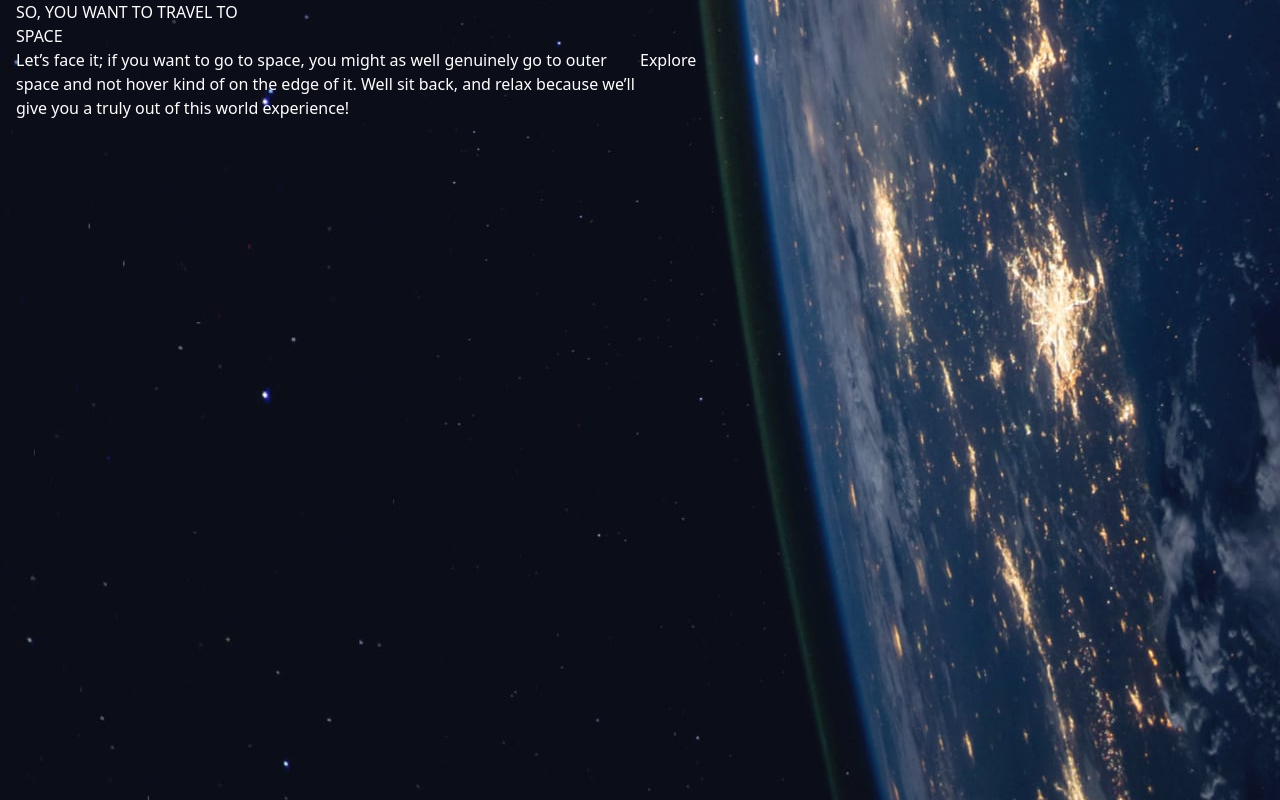
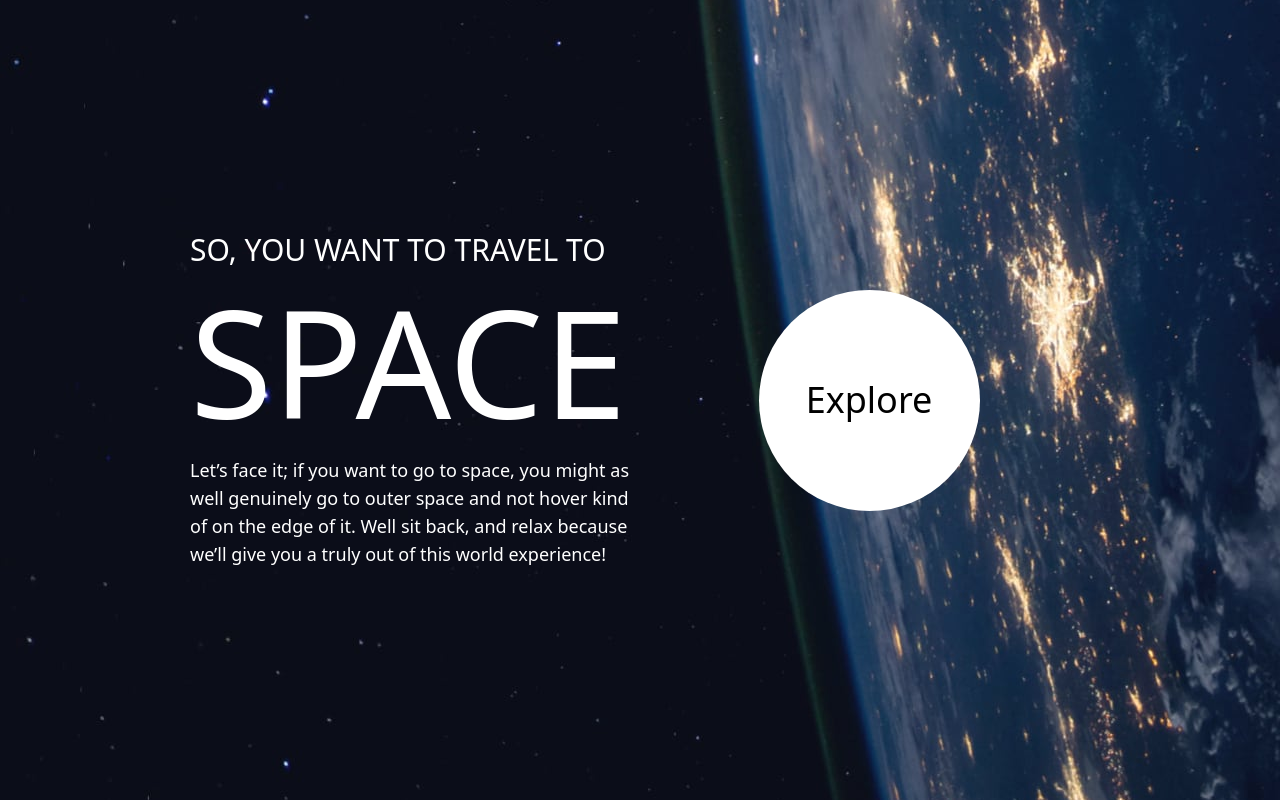
Before and after one commit to DimaProhorenko/spaceTourist, a React (Vite) app: page / in a window 1280 px wide. Built offline with nearby package versions, Linux system fonts and the light colour scheme.

Commit message:
ADD homepage jsx

```diff
--- a/src/pages/Home.jsx
+++ b/src/pages/Home.jsx
@@ -5,11 +5,15 @@ function Home() {
 	return (
 		<Section bgImage={bgImage}>
 			<div className="container">
-				<div className="flex items-center">
+				<div className="max-w-[500px] mx-auto flex flex-col justify-center min-h-screen gap-4 lg:max-w-[900px] lg:flex-row lg:items-center lg:justify-start text-center lg:text-left">
 					<div className="basis-1/2">
-						<h3 className="uppercase">So, You want to Travel to</h3>
-						<h1 className="uppercase">Space</h1>
-						<p>
+						<h3 className="uppercase text-base sm:text-lg md:text-3xl">
+							So, You want to Travel to
+						</h3>
+						<h1 className="uppercase text-title-sm md:text-title-lg leading-tight">
+							Space
+						</h1>
+						<p className="text-sm md:text-lg">
 							Let’s face it; if you want to go to space, you might
 							as well genuinely go to outer space and not hover
 							kind of on the edge of it. Well sit back, and relax
@@ -18,7 +22,17 @@ function Home() {
 						</p>
 					</div>
 					<div className="basis-1/2">
-						<button>Explore</button>
+						<a
+							className="
+							text-xl md:text-4xl text-black bg-white w-1/2
+							aspect-square rounded-full flex items-center justify-center mx-auto
+							relative
+							 before:content-[''] before:w-[150%] before:h-[150%] before:block before:bg-white before:opacity-10 before:absolute before:top-[50%] before:left-[50%] before:-translate-x-1/2 before:-translate-y-1/2 before:rounded-full before:scale-0 hover:before:scale-100 before:transition-transform
+							 "
+							href="#"
+						>
+							Explore
+						</a>
 					</div>
 				</div>
 			</div>
--- a/tailwind.config.js
+++ b/tailwind.config.js
@@ -7,6 +7,10 @@ export default {
 				center: true,
 				padding: '1rem',
 			},
+			fontSize: {
+				'title-sm': '5rem',
+				'title-lg': '9.375rem',
+			},
 		},
 	},
 	plugins: [],
```
